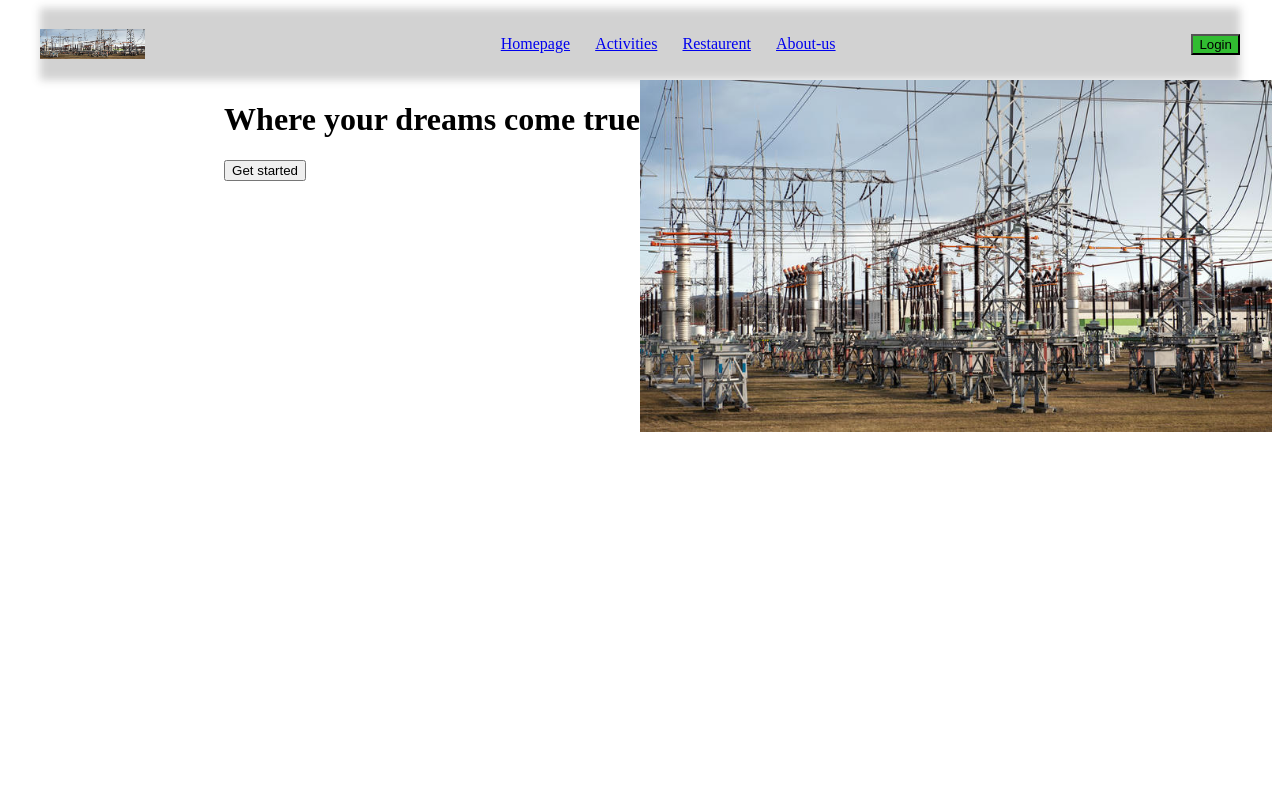
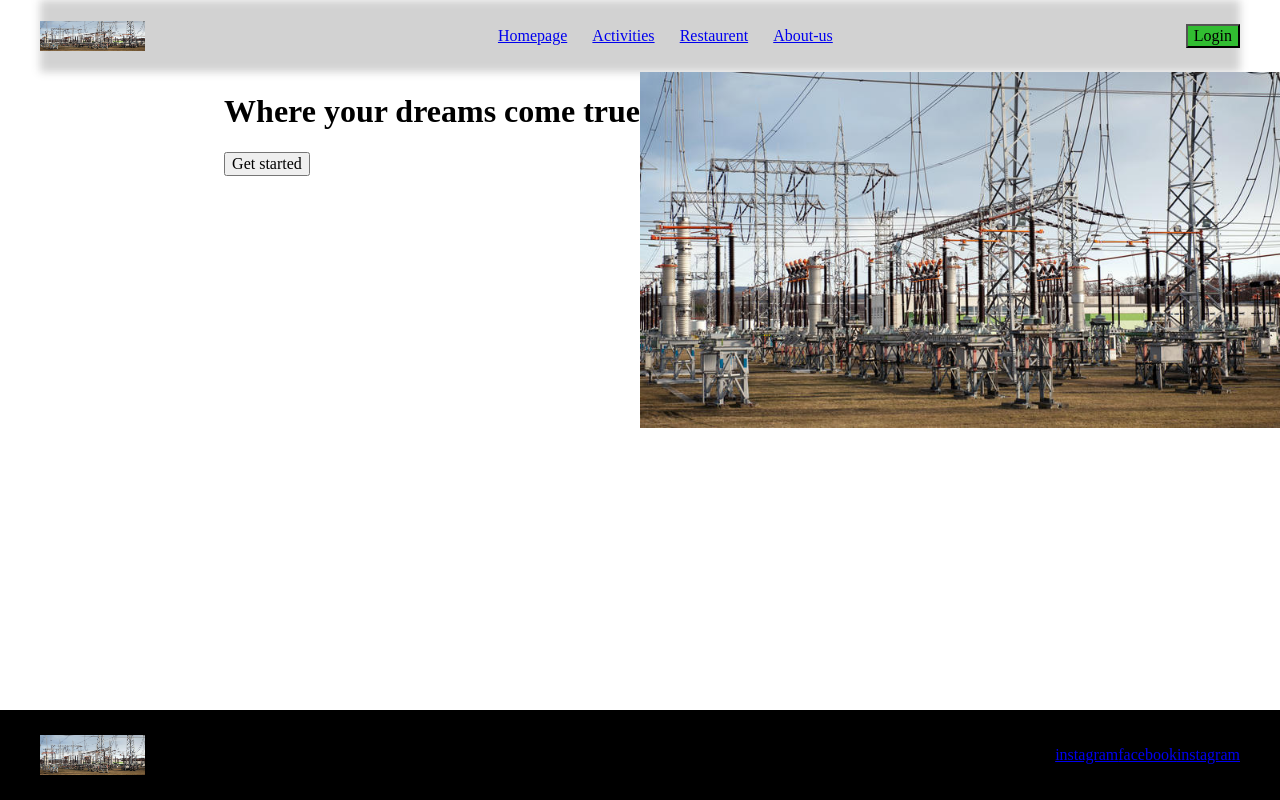
Before and after one commit to AntoineDebes/zoummar-village-react, a React (Create React App) app: page / in a window 1280 px wide. Built offline with nearby package versions, Linux system fonts and the light colour scheme.

Commit message:
feat: Added the footer and made the app grid designed to display a good quality page:

```diff
--- a/src/App.css
+++ b/src/App.css
@@ -2,3 +2,15 @@
   --max-width: 1200px;
   --primary-color: rgb(49, 189, 49);
 }
+
+.wrapper {
+  min-height: 100vh;
+  display: grid;
+  grid-template-columns: repeat(4, 1fr);
+  grid-template-rows: 72px auto 90px;
+}
+
+.wrapper > * {
+  grid-column: span 4;
+  width: 100%;
+}
--- a/src/App.js
+++ b/src/App.js
@@ -1,13 +1,18 @@
+import "./normalize.css";
 import "./App.css";
 import Header from "./components/Header";
 import { BrowserRouter } from "react-router-dom";
 import Homepage from "./pages/Homepage";
+import Footer from "./components/Footer";
 
 function App() {
   return (
     <BrowserRouter>
-      <Header />
-      <Homepage />
+      <div className="wrapper" id="wrapper">
+        <Header />
+        <Homepage />
+        <Footer />
+      </div>
     </BrowserRouter>
   );
 }
--- /dev/null
+++ b/src/components/Footer.css
@@ -0,0 +1,31 @@
+.wrapper__footer {
+  width: 100%;
+  background-color: black;
+}
+
+.wrapper__footer__container {
+  max-width: var(--max-width);
+  display: flex;
+  justify-content: space-between;
+  align-items: center;
+  height: 90px;
+  margin: 0 auto;
+}
+
+.wrapper__footer__container__img {
+  width: 105px;
+  height: 40px;
+}
+
+.wrapper__footer__container__img > img {
+  width: 100%;
+  height: 100%;
+}
+
+.wrapper__footer__container__contacts {
+  display: flex;
+  gap: 0.5rem;
+  flex-direction: row;
+  justify-content: center;
+  align-items: center;
+}
--- /dev/null
+++ b/src/components/Footer.js
@@ -0,0 +1,41 @@
+import React from "react";
+import "./Footer.css";
+import Logo from "../assets/images/electricity-power-plant.jpg";
+
+function Footer() {
+  return (
+    <div className="wrapper__footer">
+      <div className="wrapper__footer__container">
+        <div className="wrapper__footer__container__img">
+          <img src={Logo} alt="" />
+        </div>
+        <div className="wrapper__footer__container__contacts">
+          <div>
+            <i></i>
+            <p>info@zoummarvillage.com</p>
+          </div>
+          <div>
+            <i></i>
+            <p>00961-71876126</p>
+          </div>
+        </div>
+        <div>
+          <a href="instagram.com">
+            instagram
+            <i></i>
+          </a>
+          <a href="facebook.com">
+            facebook
+            <i></i>
+          </a>
+          <a href="facebook.com">
+            instagram
+            <i></i>
+          </a>
+        </div>
+      </div>
+    </div>
+  );
+}
+
+export default Footer;
```
Also changed, not shown: src/normalize.css (added).
